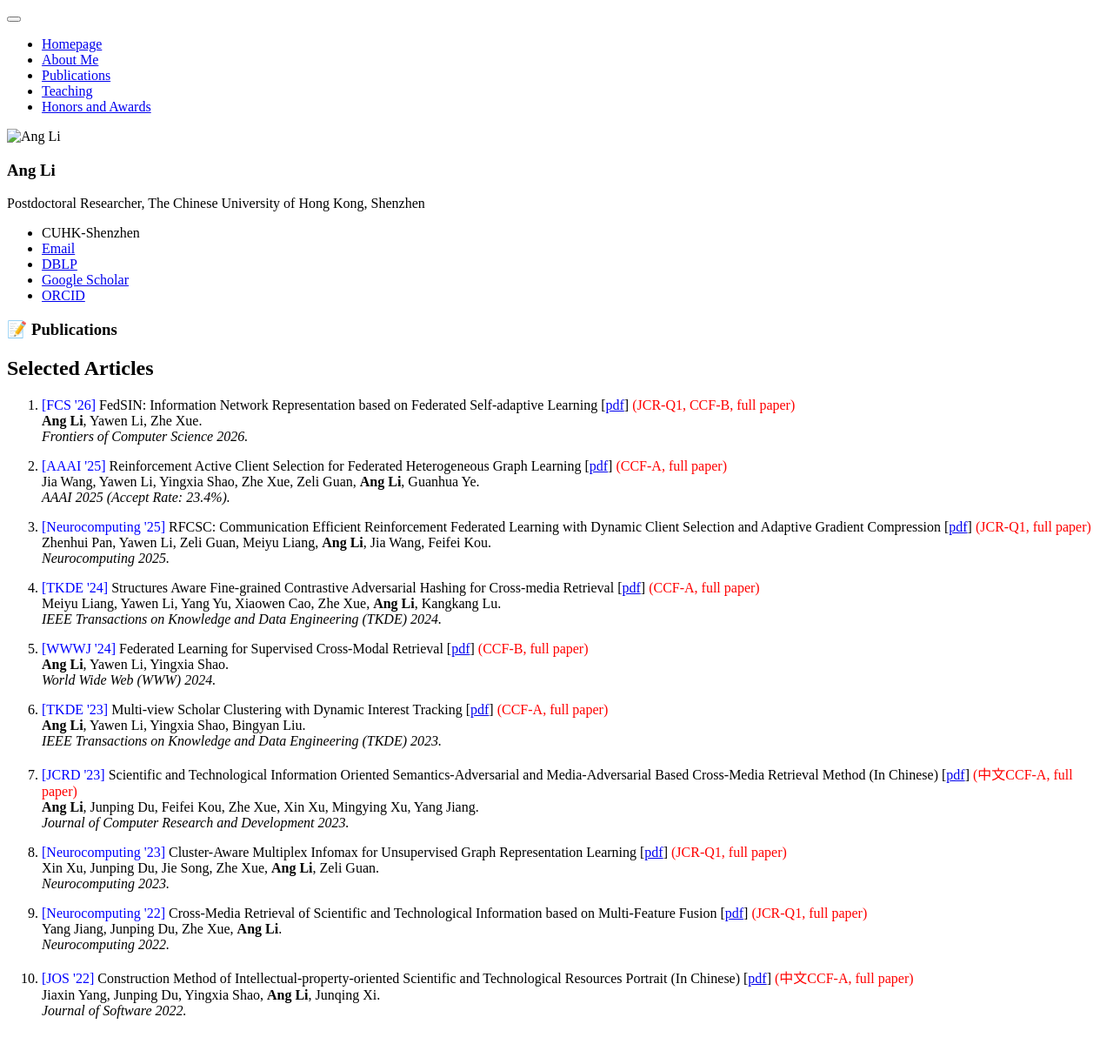
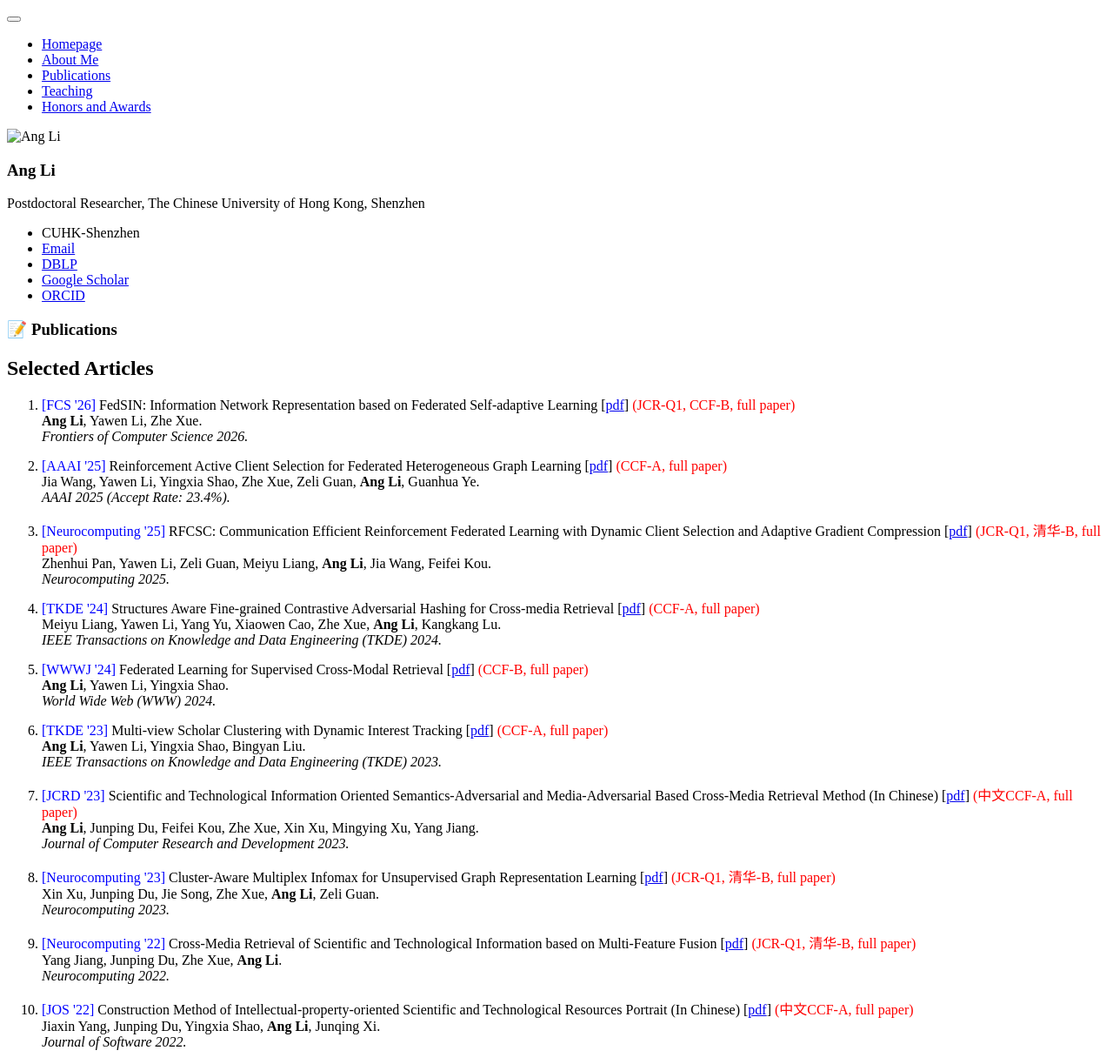
Before and after one commit to chris-Ang-li/chris-Ang-li.github.io, a Jekyll site: the page built from _pages/includes/pub.md, in a window 1280 px wide. Shown: the whole page at 87% size. Built offline with Jekyll 4.4.1, drawn with Linux system fonts in a browser that asks for light colours; our own code applies the rules of GitHub Pages for plain Markdown files; before the commit the page ends 1187 px from its top, so only the background shows below that.

Commit message:
Update pub.md

```diff
--- a/_pages/includes/pub.md
+++ b/_pages/includes/pub.md
@@ -18,7 +18,7 @@
     </p>
   </li>
   <li>
-    <p><font color="blue">[Neurocomputing '25]</font> RFCSC: Communication Efficient Reinforcement Federated Learning with Dynamic Client Selection and Adaptive Gradient Compression [<a href="https://www.sciencedirect.com/science/article/pii/S0925231224014437">pdf</a>] <font color="red">(JCR-Q1, full paper)</font>
+    <p><font color="blue">[Neurocomputing '25]</font> RFCSC: Communication Efficient Reinforcement Federated Learning with Dynamic Client Selection and Adaptive Gradient Compression [<a href="https://www.sciencedirect.com/science/article/pii/S0925231224014437">pdf</a>] <font color="red">(JCR-Q1, 清华-B, full paper)</font>
       <br>
       Zhenhui Pan, Yawen Li, Zeli Guan, Meiyu Liang, <b>Ang Li</b>, Jia Wang, Feifei Kou.<br>
       <i>Neurocomputing 2025.</i> <br>
@@ -53,14 +53,14 @@
     </p>
    </li>
     <li>
-    <p><font color="blue">[Neurocomputing '23]</font> Cluster-Aware Multiplex Infomax for Unsupervised Graph Representation Learning [<a href="https://www.sciencedirect.com/science/article/pii/S0925231223001790">pdf</a>] <font color="red">(JCR-Q1, full paper)</font>
+    <p><font color="blue">[Neurocomputing '23]</font> Cluster-Aware Multiplex Infomax for Unsupervised Graph Representation Learning [<a href="https://www.sciencedirect.com/science/article/pii/S0925231223001790">pdf</a>] <font color="red">(JCR-Q1, 清华-B, full paper)</font>
       <br>
       Xin Xu, Junping Du, Jie Song, Zhe Xue, <b>Ang Li</b>, Zeli Guan.<br>
       <i>Neurocomputing 2023.</i> <br>
     </p>
    </li>
   <li>
-    <p><font color="blue">[Neurocomputing '22]</font> Cross-Media Retrieval of Scientific and Technological Information based on Multi-Feature Fusion [<a href="https://www.sciencedirect.com/science/article/pii/S0925231222007901">pdf</a>] <font color="red">(JCR-Q1, full paper)</font>
+    <p><font color="blue">[Neurocomputing '22]</font> Cross-Media Retrieval of Scientific and Technological Information based on Multi-Feature Fusion [<a href="https://www.sciencedirect.com/science/article/pii/S0925231222007901">pdf</a>] <font color="red">(JCR-Q1, 清华-B, full paper)</font>
       <br>
       Yang Jiang, Junping Du, Zhe Xue, <b>Ang Li</b>.<br>
       <i>Neurocomputing 2022.</i> <br>
```
